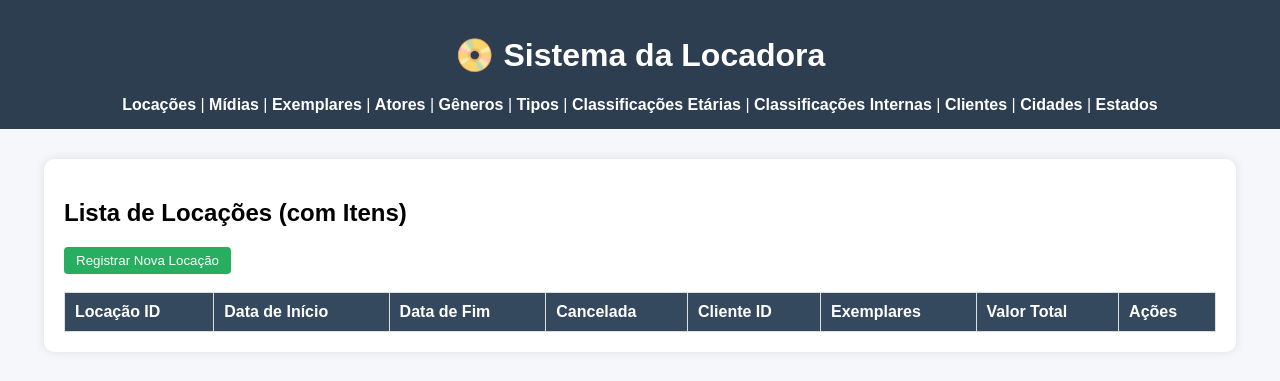
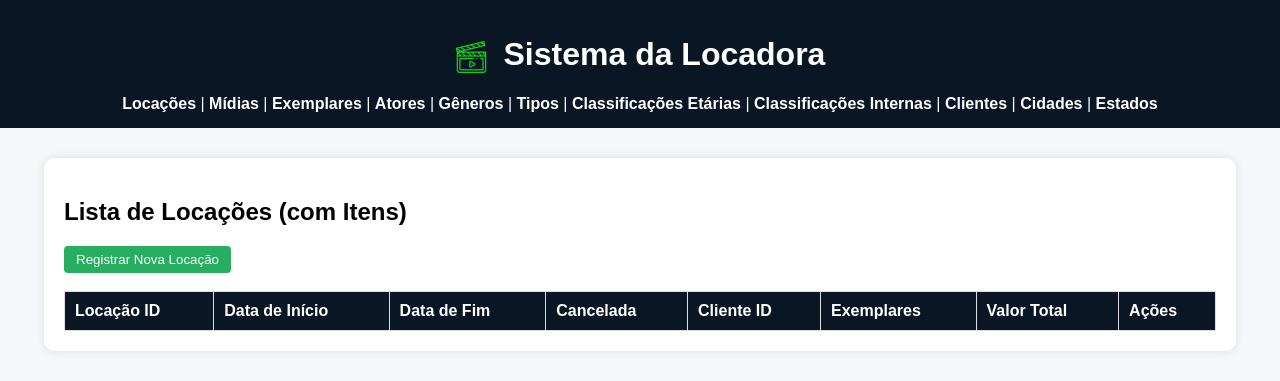
Before and after one commit to solovee/projeto_web_locadora, a Django app: page /item_locacoes_page/ in a window 1280 px wide. Shown: the top 381 px of the page. Run offline with Django 4.2, Linux system fonts and the light colour scheme; data that the repository does not hold is empty; parts of the project's set-up code (start-up, migrations or seed data) failed here and were passed over.

Commit message:
estilizando

```diff
--- a/locadora/api/static/api/css/index.css
+++ b/locadora/api/static/api/css/index.css
@@ -1,7 +1,7 @@
 /* Estilos customizados inspirados no tema dark/cinza-azulado */
     :root {
-        --header-bg: #2c3e50;
-        --primary-card-bg: #34495e;
+        --header-bg: #0a1623;
+        --primary-card-bg: #0a1623;
         --accent-color: #f39c12; /* Um amarelo-laranja vibrante como destaque */
         --light-bg: #f5f7fa;
     }
--- a/locadora/api/static/api/css/style.css
+++ b/locadora/api/static/api/css/style.css
@@ -6,7 +6,7 @@ body {
 }
 
 header {
-    background-color: #2c3e50;
+    background-color: #0a1623;
     color: white;
     padding: 15px;
     text-align: center;
@@ -33,7 +33,7 @@ th, td {
 }
 
 th {
-    background-color: #34495e;
+    background-color: #0a1623;
     color: white;
 }
 
@@ -69,6 +69,26 @@ header nav a:hover {
     text-decoration: underline;
 }
 
+/* SeuApp/static/api/css/style.css */
+
+/* Estilos para o Ícone no Cabeçalho */
+/* SeuApp/static/api/css/style.css */
+
+/* Estilos para o Ícone no Cabeçalho */
+.header-icon {
+    /* Define o tamanho da imagem */
+    width: 32px;
+    height: 32px;
+
+    display: inline-block;
+    margin-right: 8px;
+    vertical-align: middle;
+
+
+    filter: invert(0.5) sepia(1) saturate(10) hue-rotate(80deg);
+
+
+}
 
 /* ===== Modal moderno ===== */
 
--- a/locadora/api/static/api/js/item_locacoes.js
+++ b/locadora/api/static/api/js/item_locacoes.js
@@ -55,7 +55,7 @@ async function carregarLocacoes() {
             <td>R$ ${valorFormatado}</td>
             <td>
                 <button class="edit" onclick="abrirFormulario(${locacao.id}, ${locacao.cancelada})">
-                    Editar (Cancelar)
+                    Cancelar
                 </button>
             </td>
         `;
--- a/locadora/api/templates/base.html
+++ b/locadora/api/templates/base.html
@@ -11,7 +11,12 @@
 </head>
 <body>
     <header>
-        <h1>📀 Sistema da Locadora</h1>
+        <h1>
+            <img src="{% static 'api/assets/3658993.png' %}"
+                 alt="Ícone da Locadora"
+                 class="header-icon" />
+            Sistema da Locadora
+        </h1>
         <nav>
 
             <a href="{% url 'item_locacoes_page' %}">Locações</a> |
```
Also changed, not shown: locadora/api/templates/index.html (+13 -18 lines), locadora/api/static/api/assets/3658993.png (added).
